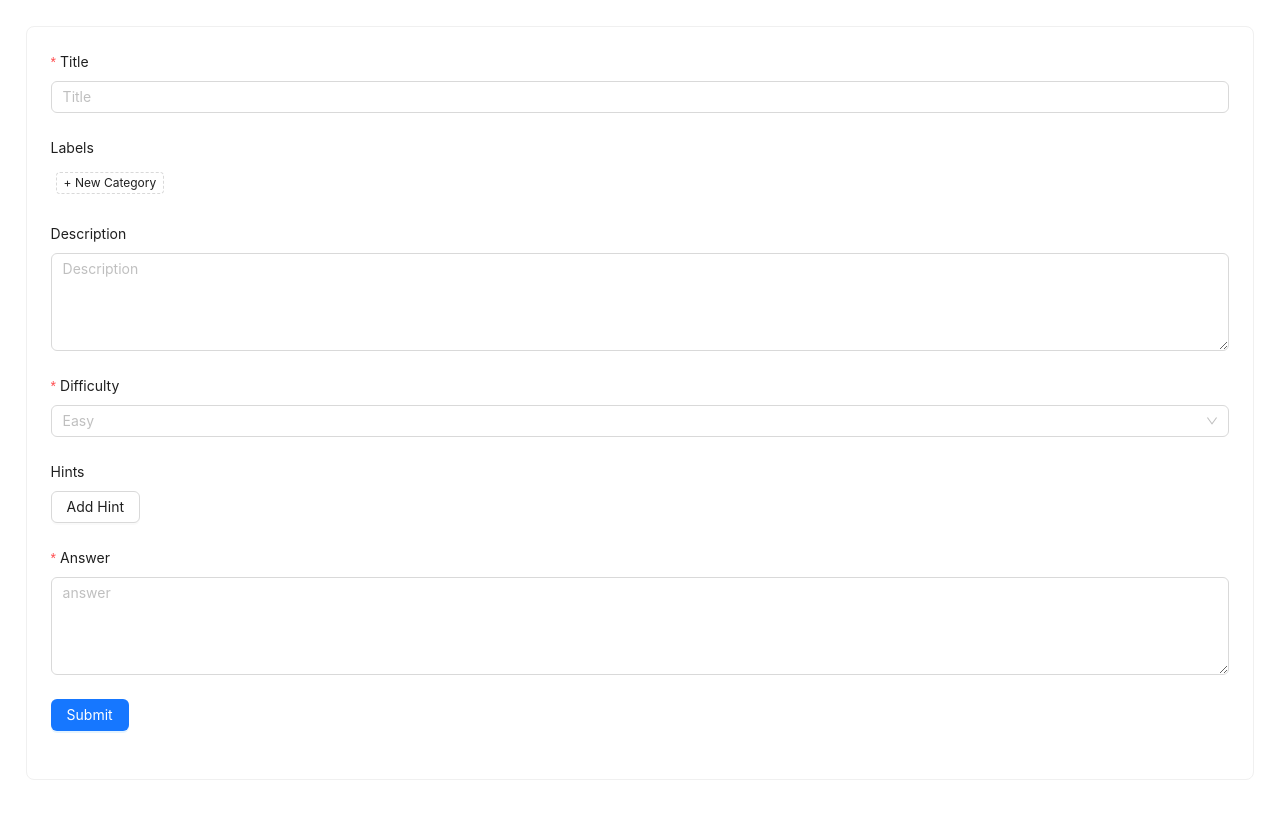
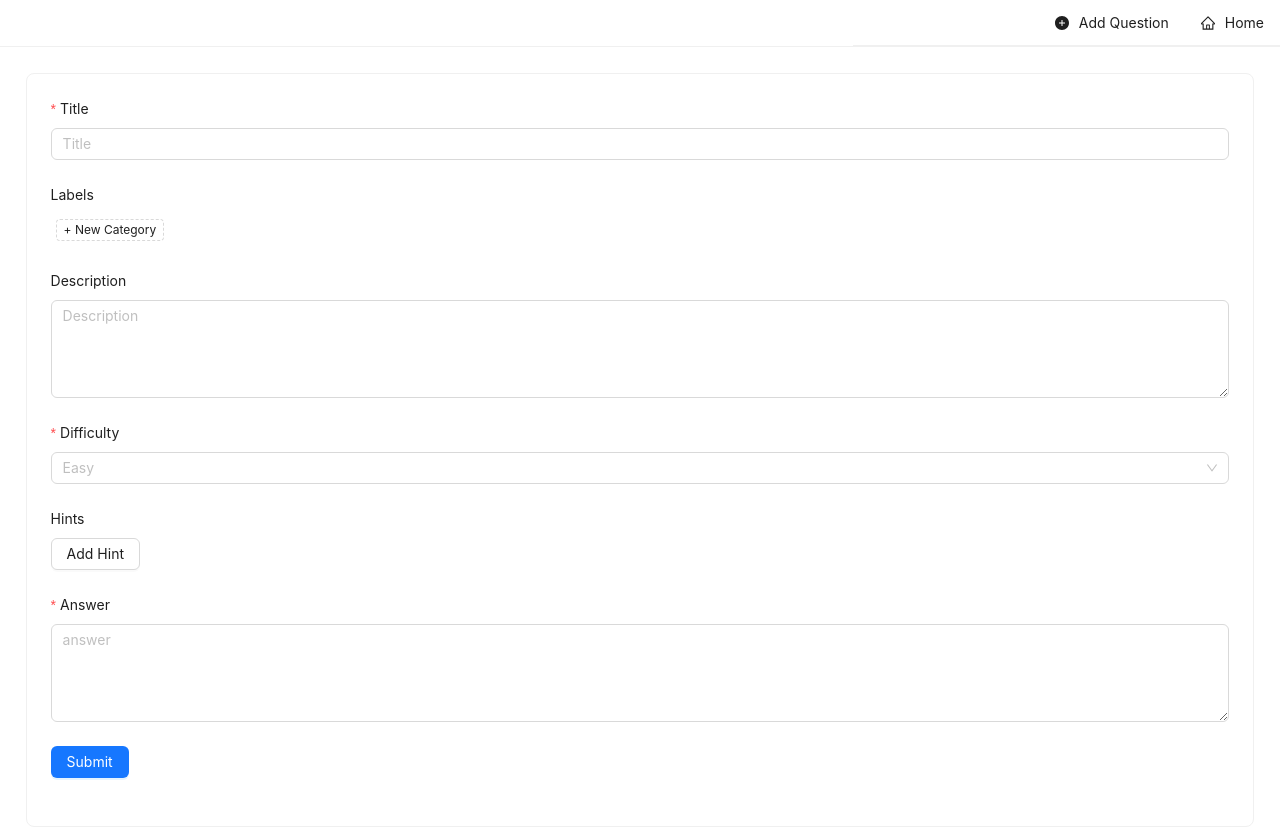
Before and after one commit to Brandontzhang/ReviewWidget, a React (Create React App) app in the folder frontend/: page /create in a window 1280 px wide. Built offline with nearby package versions, Linux system fonts and the light colour scheme.

Commit message:
Added navbar to screens

```diff
--- a/frontend/src/app/components/FormComponents/AddQuestion.tsx
+++ b/frontend/src/app/components/FormComponents/AddQuestion.tsx
@@ -5,6 +5,7 @@ import InputList from "./InputList";
 import LeetcodeProblemController from "../../controllers/LeetcodeProblemController";
 import LeetcodeProblem from "../../models/LeetcodeProblem";
 import ComponenentTags from "./ComponentTags";
+import Navbar from "../LeetcodeProblemCardComponents/Navbar";
 
 interface Hint {
     key : number,
@@ -65,7 +66,9 @@ let AddQuestion = (props : any) => {
     }
 
     return (
-        <Card style={{margin : '2%'}}>
+        <div style={{display: "flex", flexDirection:"column", height: "100%",}}>
+            <Navbar/>
+            <Card style={{margin : '2%'}}>
             <Form form={form} name='qForm' layout="vertical" onFinish={submit}>
                 <Form.Item label="Title" name="title" rules={[{required : true, message: "Please enter a title"}]}>
                     <Input
@@ -110,6 +113,8 @@ let AddQuestion = (props : any) => {
                 </Form.Item>
             </Form>
         </Card>
+        </div>
+
 
     )
 }
--- a/frontend/src/app/components/HomeComponents/Main.tsx
+++ b/frontend/src/app/components/HomeComponents/Main.tsx
@@ -1,6 +1,7 @@
 import { Button, Card, Select, Space } from "antd";
 import useLeetcodeProblemCategories from "../../hooks/useLeetcodeProblemCategories";
 import { useEffect, useState } from "react";
+import Navbar from "../LeetcodeProblemCardComponents/Navbar";
 
 const Main = () => {
 
@@ -10,11 +11,13 @@ const Main = () => {
     const options = categories.map(category => {return {value : category, label : category}});
 
     const generateCard = () => {
-        console.log(selectedCategory);
+        // console.log(selectedCategory);
         // Get card by category
     }
 
     return (
+        <div style={{display: "flex", flexDirection:"column", height: "100%",}}>
+            <Navbar></Navbar>
             <Space direction="horizontal" style={{width: '100%', height: "100%", justifyContent: 'center'}}>
                 <Card bodyStyle={{height:"100%"}} style={{height : "300px", width: "300px"}}>
                 <div style={{display:"flex", flexDirection:"column", justifyContent:"space-between", height:"100%"}}>
@@ -23,15 +26,15 @@ const Main = () => {
                     </div>
                     <div style={{display : "flex", flexDirection: "column", justifyContent:"space-between", alignItems:"center"}}>
                         <Select style={{width : "100%"}} options={options} onSelect={(c) => setSelectedCategory(c)} />
+                    </div>
+                    <div style={{display : "flex", flexDirection: "column", justifyContent:"space-between", alignItems:"center"}}>
                         <Button style={{margin: "10px"}} onClick={generateCard}>Review</Button>
-                </div>
-                <div style={{display:"flex", justifyContent:"space-between"}}>
-                    <Button href="/cards">View All</Button>
-                    <Button href="/create">Add New</Button>
                     </div>
                 </div>
                 </Card>
             </Space>
+        </div>
+
     )
 
 }
--- a/frontend/src/app/components/LeetcodeProblemCardComponents/Navbar.tsx
+++ b/frontend/src/app/components/LeetcodeProblemCardComponents/Navbar.tsx
@@ -1,30 +1,58 @@
-import { Menu, MenuProps } from "antd"
+import { Col, Menu, MenuProps, Row } from "antd"
 import { ItemType } from "antd/es/menu/hooks/useItems"
 import LeetcodeProblem from "../../models/LeetcodeProblem";
+import { FolderOutlined, HomeOutlined, PlusCircleFilled, UnorderedListOutlined } from "@ant-design/icons";
+import { useEffect, useState } from "react";
 
 const Navbar = (props : any) => {
 
     const {categories, selectedCategory, setSelectedCategory, problems} = props;
 
     const changeCategory = (e : any) => {
-        let p : LeetcodeProblem[] = problems;
         setSelectedCategory(e.key);
     }
 
     const getCategories = (categories : string[]) : ItemType[] => {
+        if (!categories) {
+            return []
+        }
         let listCategories : ItemType[] = categories.map(c => {return {label: c, key: c}})
         return [{label: "All Categories", key: ""}, ...listCategories];
     }
 
     const items : MenuProps['items'] = [
         {
-            label: <span style={{fontSize: "200%"}}>{selectedCategory ? selectedCategory : "All Categories"}</span>,
+            label: <span style={{fontSize: "100%"}}>{selectedCategory ? selectedCategory : "All Categories"}</span>,
             key: "1",
-            children : getCategories(categories)
+            children : getCategories(categories),
+            icon: <FolderOutlined />
         }
     ]
 
-    return <Menu onClick={(e) => changeCategory(e)} mode="horizontal" items={items} />
+    const NavMenu : MenuProps['items'] = [
+        {
+            label: <a href="/create">Add Question</a>,
+            key: 1,
+            icon: <PlusCircleFilled />
+        },
+        {
+            label: <a href="/">Home</a>,
+            key: 2,
+            icon: <HomeOutlined />
+        }
+    ]
+
+    return (
+        <Row style={{width:"100%", borderBottom:"1px solid rgba(5, 5, 5, 0.06)"}}>
+            <Col xs={12} sm={12} md={8} lg={8} xl={8}>
+                {categories && <Menu onClick={(e) => changeCategory(e)} mode="horizontal" items={items} />}
+            </Col>
+            <Col xs={0} sm={0} md={8} lg={8} xl={8}></Col>
+            <Col xs={12} sm={12} md={8} lg={8} xl={8}>
+                <Menu style={{display:"flex", flexDirection:"row", justifyContent:"end",width:"100%"}} mode="horizontal" items={NavMenu} />
+            </Col>
+        </Row>
+    )
 }
 
 export default Navbar;
--- a/frontend/src/app/hooks/useLeetcodeProblemCategories.tsx
+++ b/frontend/src/app/hooks/useLeetcodeProblemCategories.tsx
@@ -7,7 +7,7 @@ const useLeetcodeProblemCategories = (defaultCategories : string[]) => {
     const fetchCategories = async () => {
         const categoriesPromise : Promise<string[]> = LeetcodeProblemController.getCategories();
         const [categories] = await Promise.all([categoriesPromise]);
-        setCategories(categories);
+        setCategories(categories.sort((a, b) => a.toLowerCase().localeCompare(b.toLowerCase())));
     }
 
     useEffect(() => {
```
Lines whose indentation alone changed are shown as unchanged.
